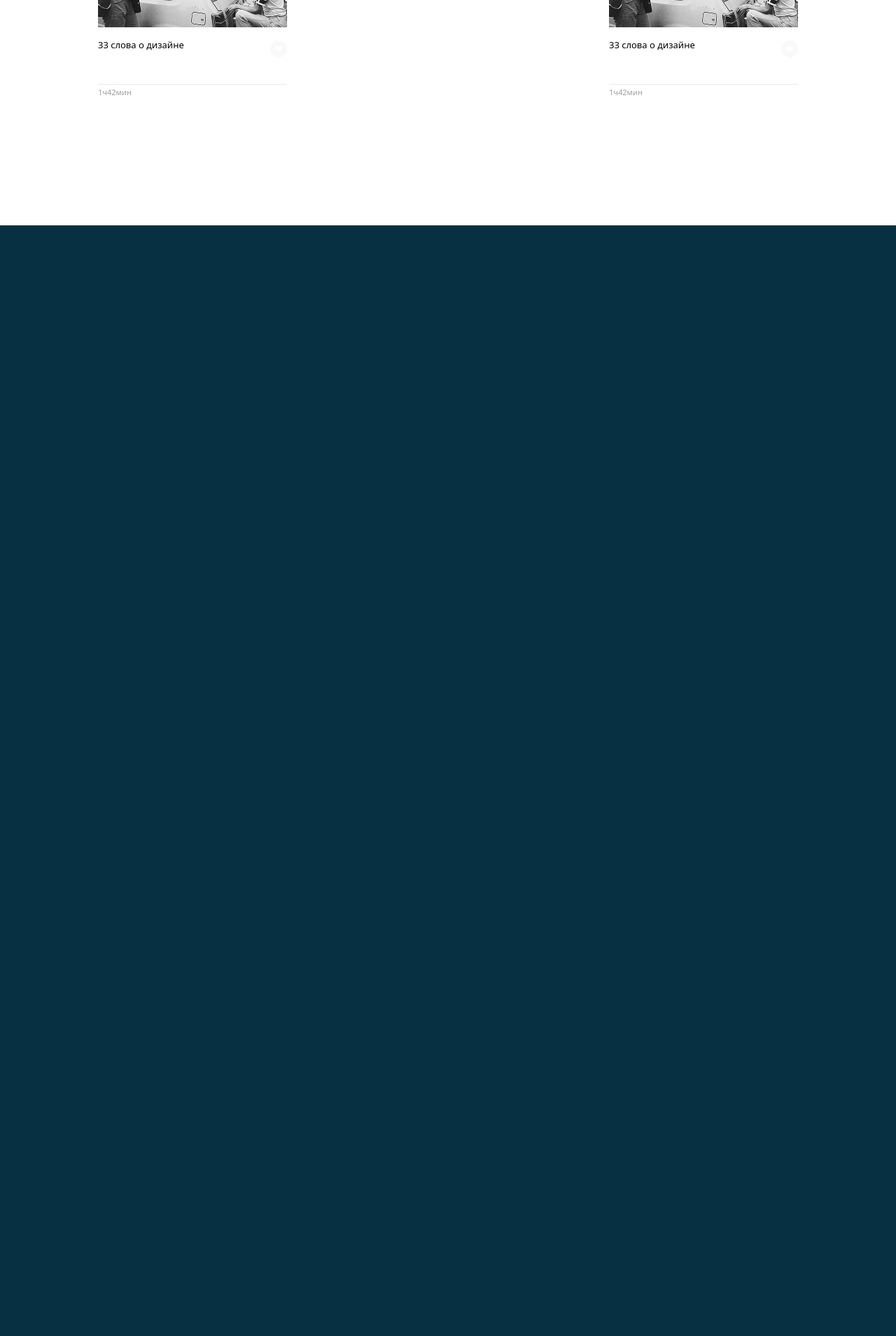
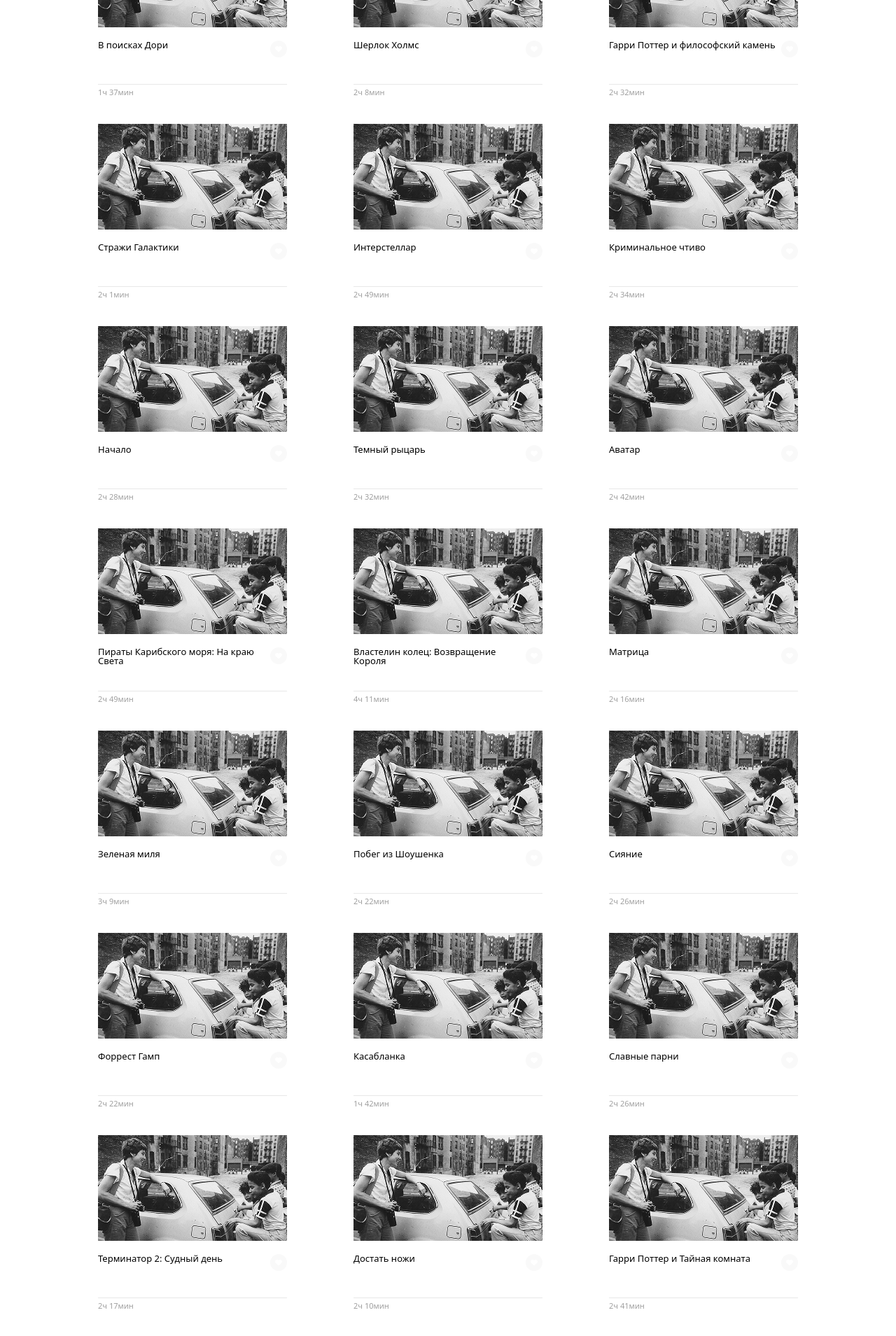
Before and after one commit to Rogepta/project-for-me, a React (Vite) app: page /films in a window 1280 px wide. Shown: the part 740-2649 px from the top of the page at 70% size. Before the commit the page ends 1062 px from the top, so only its background shows below. Built offline with nearby package versions, Linux system fonts and the light colour scheme.

Commit message:
[FEAT] Add functional to save marked films and render /save-film

```diff
--- a/src/App.tsx
+++ b/src/App.tsx
@@ -3,6 +3,7 @@
 
 import HomePage from './pages/HomePage';
 import FilmsPage from './pages/FilmsPage';
+import { SavedFilmPage } from './pages/SavedFilmPage';
 
 const App: React.FC = () => {
   return (
@@ -10,6 +11,7 @@
       <Routes>
         <Route path='/' element={<HomePage />} />
         <Route path='/films' element={<FilmsPage />} />
+        <Route path='/saved-films' element={<SavedFilmPage />} />
       </Routes>
     </Router>
   );
--- a/src/components/FilmCard/FilmCard.tsx
+++ b/src/components/FilmCard/FilmCard.tsx
@@ -1,11 +1,25 @@
 import styles from './FilmCard.module.css';
 import ITransparentLike from '../../assets/icons/transparent_like.svg';
-import moment from '../../assets/photo/moment.png';
+import IFilledLike from '../../assets/icons/IFilledLike.svg';
 
-const FilmCard = () => {
+interface IFilmCardProps {
+  imageUrl: string;
+  title: string;
+  duration: string;
+  isFavorite: boolean;
+  onFavoriteToggle: (title: string) => void;
+}
+
+const FilmCard: React.FC<IFilmCardProps> = ({
+  imageUrl,
+  title,
+  duration,
+  isFavorite,
+  onFavoriteToggle,
+}) => {
   return (
     <div className={styles.container}>
-      <img className={styles.film_img} src={moment} alt='момент из фильма' />
+      <img className={styles.film_img} src={imageUrl} alt='момент из фильма' />
       <div
         style={{
           display: 'flex',
@@ -13,13 +27,13 @@
           paddingBottom: '25px',
         }}
       >
-        <p className={styles.film_p}>33 слова о дизайне</p>
-        <button>
-          <img src={ITransparentLike} />
+        <p className={styles.film_p}>{title}</p>
+        <button onClick={() => onFavoriteToggle(title)}>
+          <img src={isFavorite ? IFilledLike : ITransparentLike} />
         </button>
       </div>
       <div className={styles.divider} />
-      <div className={styles.film_duration}>1ч42мин</div>
+      <div className={styles.film_duration}>{duration}</div>
     </div>
   );
 };
--- /dev/null
+++ b/src/components/ListOfFilms/ListOfFilms.const.tsx
@@ -0,0 +1,71 @@
+import moment from '../../assets/photo/moment.png';
+
+export const films = [
+  { title: '33 слова о дизайне', duration: '1ч 42мин', imageUrl: moment },
+  { title: 'Тёмные начала', duration: '2ч 15мин', imageUrl: moment },
+  { title: 'Суперсемейка', duration: '1ч 55мин', imageUrl: moment },
+  { title: 'В поисках Дори', duration: '1ч 37мин', imageUrl: moment },
+  { title: 'Шерлок Холмс', duration: '2ч 8мин', imageUrl: moment },
+  {
+    title: 'Гарри Поттер и философский камень',
+    duration: '2ч 32мин',
+    imageUrl: moment,
+  },
+  { title: 'Стражи Галактики', duration: '2ч 1мин', imageUrl: moment },
+  { title: 'Интерстеллар', duration: '2ч 49мин', imageUrl: moment },
+  { title: 'Криминальное чтиво', duration: '2ч 34мин', imageUrl: moment },
+  { title: 'Начало', duration: '2ч 28мин', imageUrl: moment },
+  { title: 'Темный рыцарь', duration: '2ч 32мин', imageUrl: moment },
+  { title: 'Аватар', duration: '2ч 42мин', imageUrl: moment },
+  {
+    title: 'Пираты Карибского моря: На краю Света',
+    duration: '2ч 49мин',
+    imageUrl: moment,
+  },
+  {
+    title: 'Властелин колец: Возвращение Короля',
+    duration: '4ч 11мин',
+    imageUrl: moment,
+  },
+  { title: 'Матрица', duration: '2ч 16мин', imageUrl: moment },
+  { title: 'Зеленая миля', duration: '3ч 9мин', imageUrl: moment },
+  { title: 'Побег из Шоушенка', duration: '2ч 22мин', imageUrl: moment },
+  { title: 'Сияние', duration: '2ч 26мин', imageUrl: moment },
+  { title: 'Форрест Гамп', duration: '2ч 22мин', imageUrl: moment },
+  { title: 'Касабланка', duration: '1ч 42мин', imageUrl: moment },
+  { title: 'Славные парни', duration: '2ч 26мин', imageUrl: moment },
+  {
+    title: 'Терминатор 2: Судный день',
+    duration: '2ч 17мин',
+    imageUrl: moment,
+  },
+  { title: 'Достать ножи', duration: '2ч 10мин', imageUrl: moment },
+  {
+    title: 'Гарри Поттер и Тайная комната',
+    duration: '2ч 41мин',
+    imageUrl: moment,
+  },
+  {
+    title: 'Звёздные войны: Эпизод IV - Новая Надежда',
+    duration: '2ч 1мин',
+    imageUrl: moment,
+  },
+  { title: 'Вспомнить всё', duration: '1ч 53мин', imageUrl: moment },
+  { title: 'Гладиатор', duration: '2ч 35мин', imageUrl: moment },
+  { title: 'Джуманджи', duration: '1ч 44мин', imageUrl: moment },
+  {
+    title: 'Гарри Поттер и узник Азкабана',
+    duration: '2ч 22мин',
+    imageUrl: moment,
+  },
+  { title: 'Крепкий орешек', duration: '2ч 12мин', imageUrl: moment },
+  {
+    title: '10 вещей, которых я в тебе ненавижу',
+    duration: '1ч 37мин',
+    imageUrl: moment,
+  },
+  { title: 'Холодное сердце', duration: '1ч 42мин', imageUrl: moment },
+  { title: 'Король Лев', duration: '1ч 28мин', imageUrl: moment },
+  { title: 'Водная мудрость', duration: '1ч 50мин', imageUrl: moment },
+  { title: 'Чудо на Гудзоне', duration: '1ч 45мин', imageUrl: moment },
+];
--- a/src/components/ListOfFilms/ListOfFilms.tsx
+++ b/src/components/ListOfFilms/ListOfFilms.tsx
@@ -1,7 +1,29 @@
 import Section from '../section/Section';
 import FilmCard from '../FilmCard/FilmCard';
+import { useEffect, useState } from 'react';
+import { films } from './ListOfFilms.const';
 
 const ListOfFilms = () => {
+  const [favorites, setFavorites] = useState<string[]>([]);
+
+  useEffect(() => {
+    const savedFavorites = JSON.parse(
+      localStorage.getItem('favorites') || '[]'
+    );
+    setFavorites(savedFavorites);
+  }, []);
+
+  const handleFavoriteTogle = (title: string) => {
+    setFavorites((prevFavorites) => {
+      const newFavorites = prevFavorites.includes(title)
+        ? prevFavorites.filter((film) => film !== title)
+        : [...prevFavorites, title];
+
+      localStorage.setItem('favorites', JSON.stringify(newFavorites));
+      return newFavorites;
+    });
+  };
+
   return (
     <Section colorType='ultralight' paddingSizeType='sm'>
       <div
@@ -11,11 +33,15 @@
           flexWrap: 'wrap',
         }}
       >
-        <FilmCard />
-        <FilmCard />
-        <FilmCard />
-        <FilmCard />
-        <FilmCard />
+        {films.map((film) => (
+          <FilmCard
+            imageUrl={film.imageUrl}
+            title={film.title}
+            duration={film.duration}
+            isFavorite={favorites.includes(film.title)}
+            onFavoriteToggle={handleFavoriteTogle}
+          />
+        ))}
       </div>
     </Section>
   );
--- a/src/components/searchInput/SearchInput.module.css
+++ b/src/components/searchInput/SearchInput.module.css
@@ -2,6 +2,7 @@
   flex-grow: 1;
   padding: 10px;
   border: none;
+  outline: none;
   border-radius: 0;
   font-size: 16px;
   box-sizing: border-box;
--- /dev/null
+++ b/src/pages/SavedFilmPage.tsx
@@ -0,0 +1,29 @@
+import React, { useEffect, useState } from 'react';
+import HeaderAUTH from '../components/HeaderAUTH/HeaderAUTH';
+import Section from '../components/section/Section';
+
+export const SavedFilmPage: React.FC = () => {
+  const [favorites, setFavorites] = useState<string[]>([]);
+
+  useEffect(() => {
+    const savedFavorites = JSON.parse(
+      localStorage.getItem('favorites') || '[]'
+    );
+    setFavorites(savedFavorites);
+  }, []);
+
+  return (
+    <>
+      <HeaderAUTH />
+      <Section colorType='ultralight' paddingSizeType='sm'>
+        {favorites.length === 0 ? (<p>У вас нет сохраненных фильмов</p>) : (
+         <ul>
+            {favorites.map((film, index) => (
+               <li key={index}>{film}</li>
+            ))}
+         </ul>
+        )}
+      </Section>
+    </>
+  );
+};
```
Also changed, not shown: src/assets/icons/IFilledLike.svg (added).
